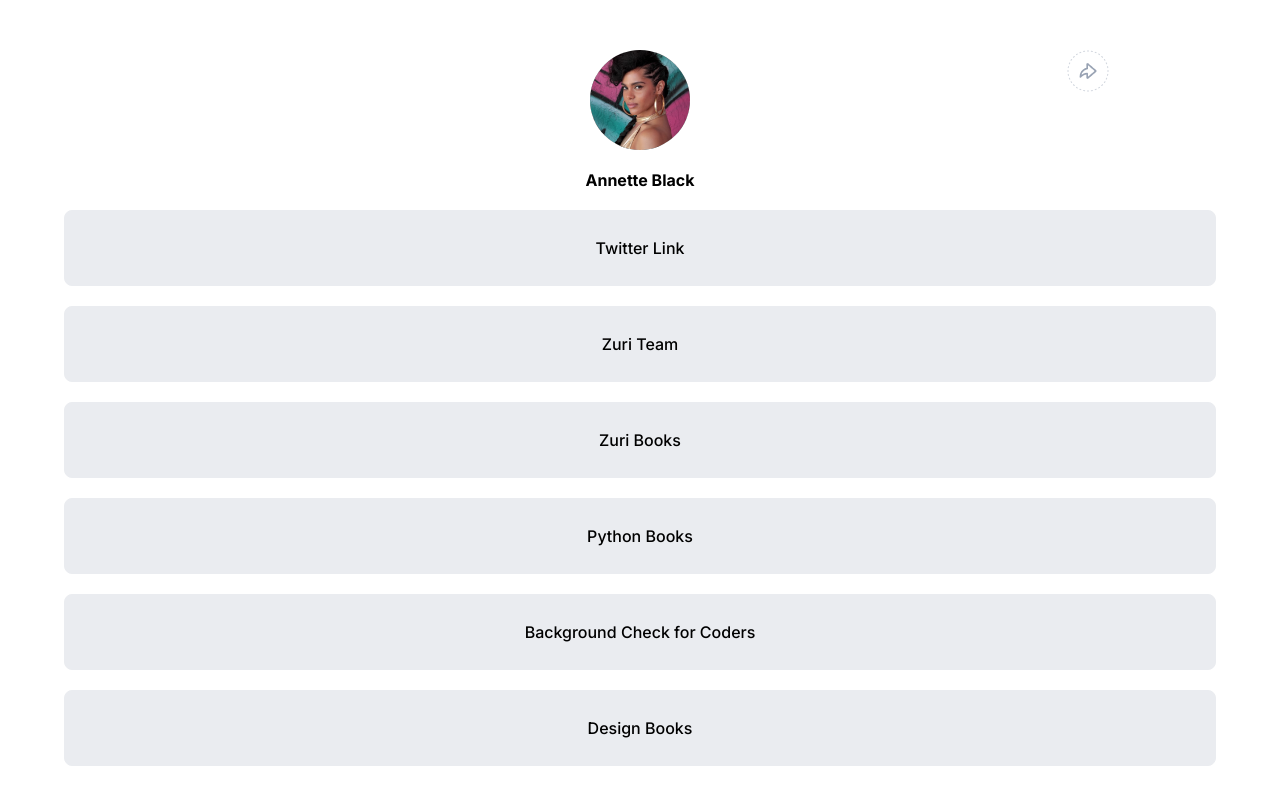
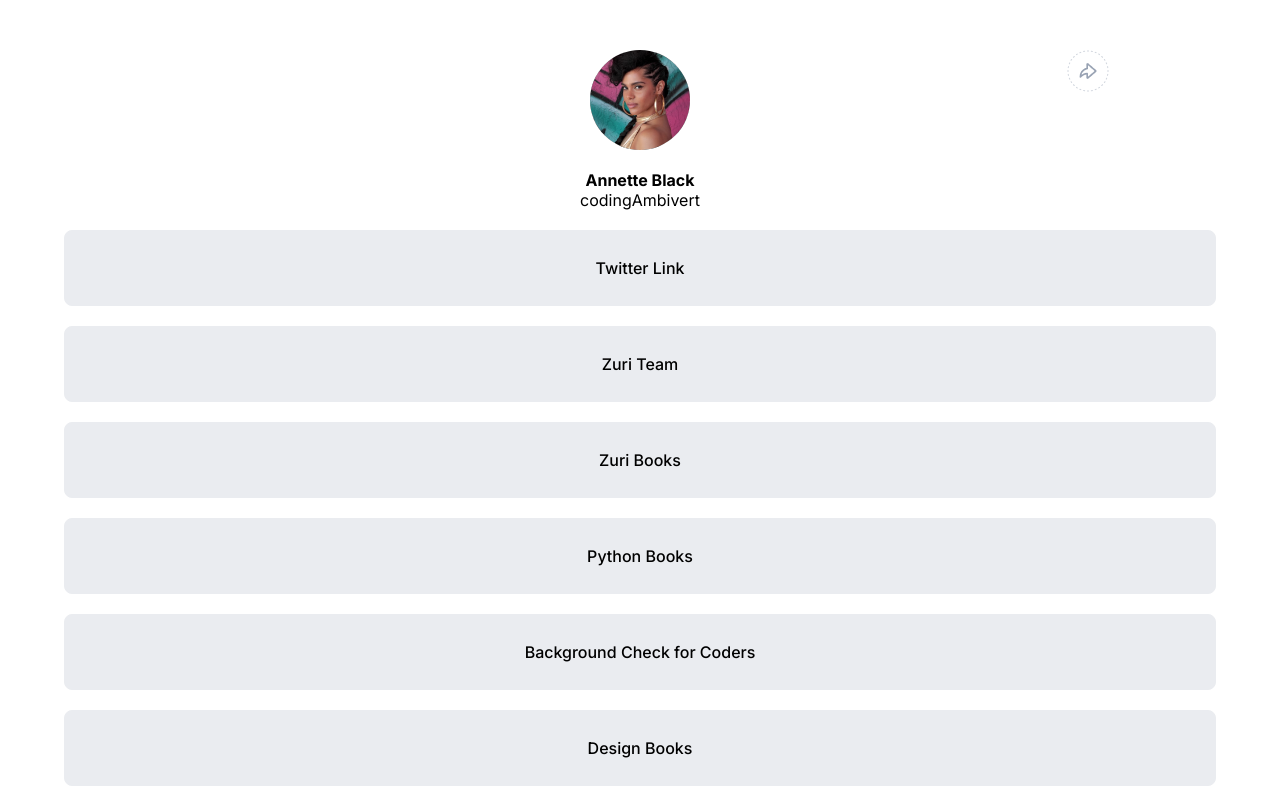
Before and after one commit to codeAmbivert/zuri-stage-one-task, a React (Create React App) app: page / in a window 1280 px wide. Shown: the top 800 px of the page. Built offline with nearby package versions, Linux system fonts and the light colour scheme.

Commit message:
slack username

```diff
--- a/src/Profile.js
+++ b/src/Profile.js
@@ -9,7 +9,7 @@ function Profile() {
       <img src={profilePic} alt="profile pic" id="profile__img" />
 
       <p id="username">Annette Black</p>
-
+      <p id="slack">codingAmbivert</p>
       <div className="share_buttons">
         <a href="#" id="smallShareBtn">
           <img src={largeScreenShareBtn} alt="share_btn" />
```
